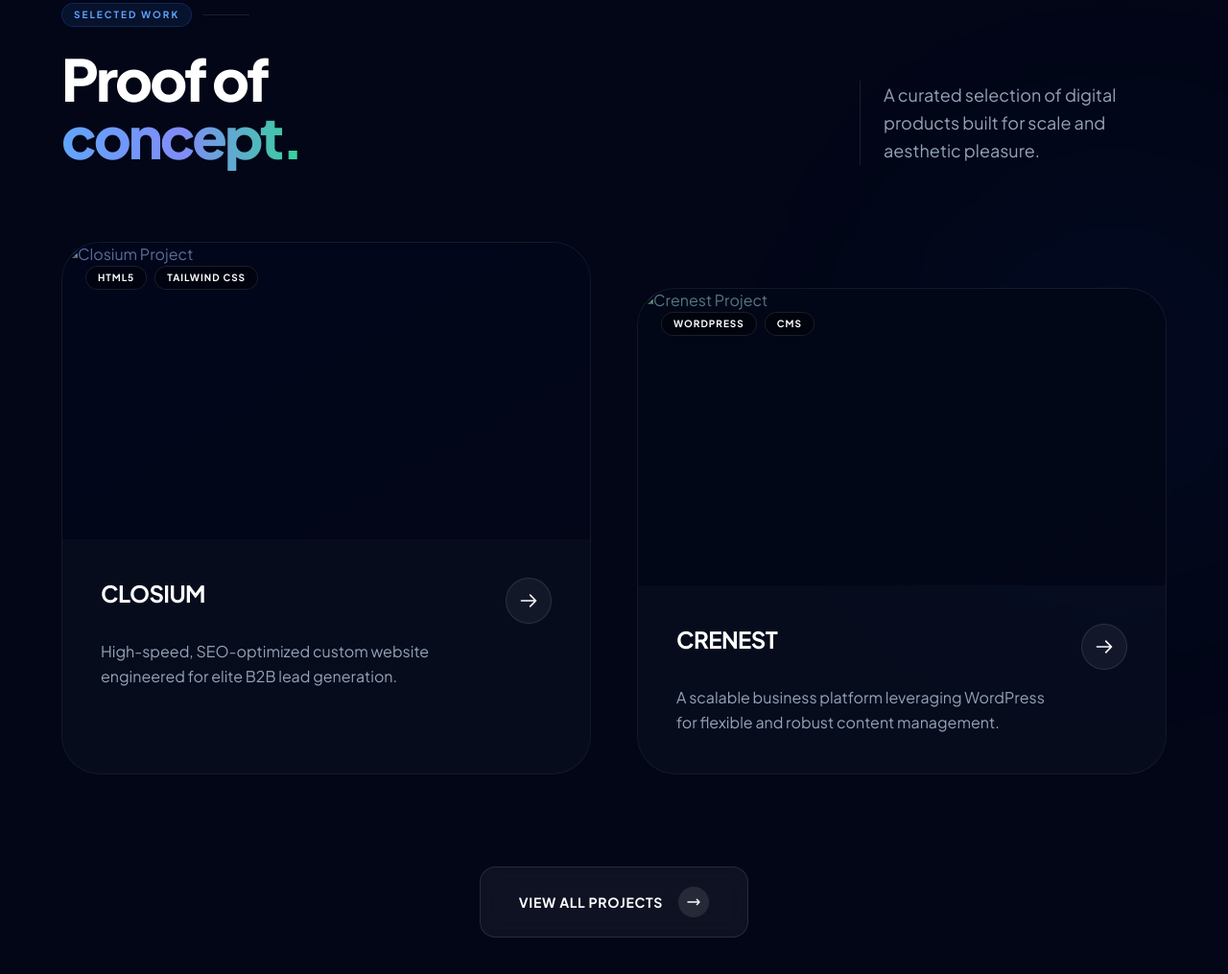
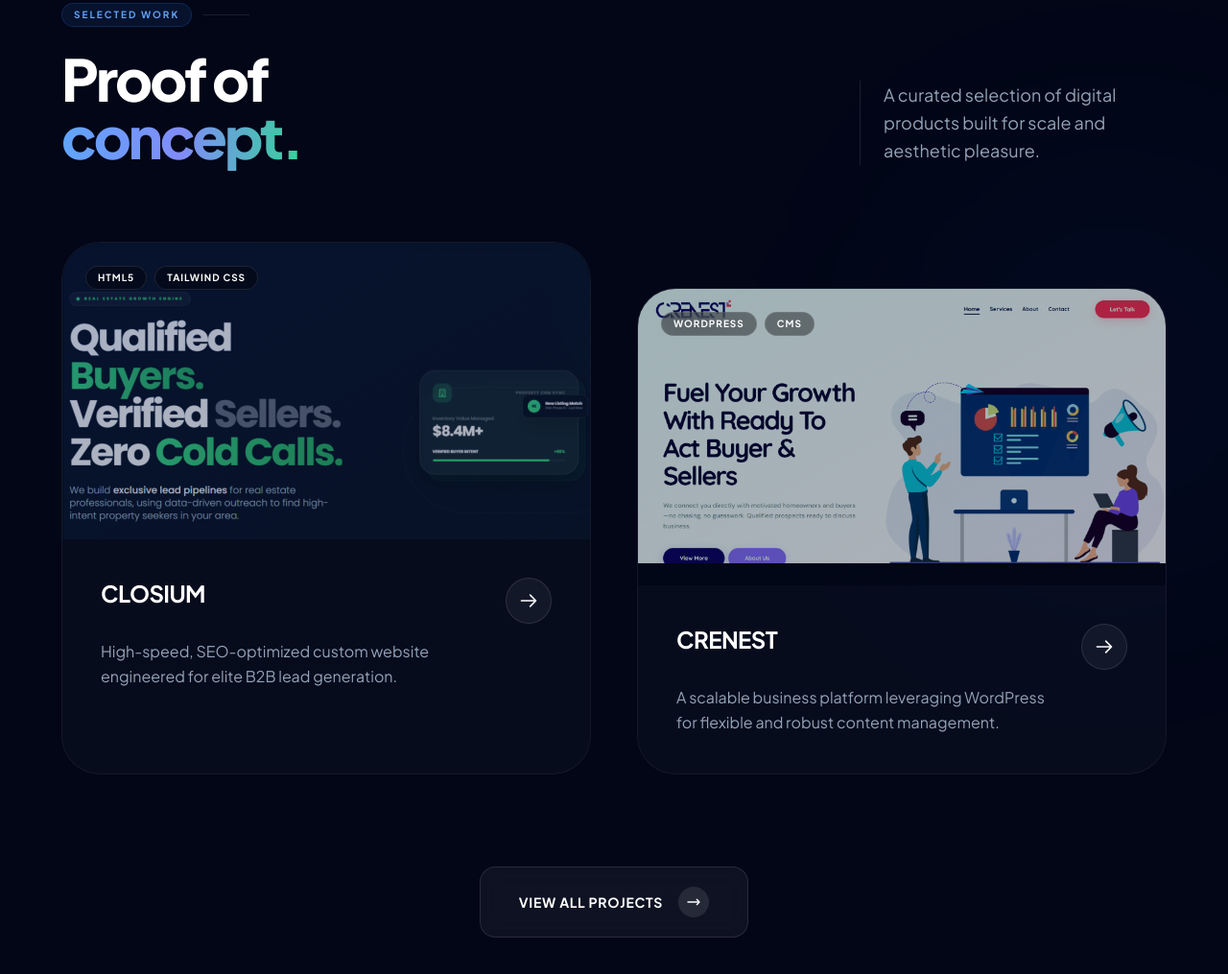
Before and after one commit to imaadildev/portfolio, a plain HTML site: page index.html in a window 1280 px wide. Shown: the part 3970-4985 px from the top of the page at 96% size. Drawn offline with nearby package versions, Linux system fonts and the light colour scheme.

Commit message:
Update index.html

```diff
--- a/index.html
+++ b/index.html
@@ -406,7 +406,7 @@
             <div class="group relative rounded-[2.5rem] bg-slate-900/40 border border-white/5 overflow-hidden transition-all duration-700 hover:border-blue-500/30">
                 <div class="aspect-video w-full overflow-hidden bg-slate-950 relative">
                     <div class="absolute inset-0 bg-gradient-to-br from-blue-600/20 to-transparent mix-blend-overlay z-10"></div>
-                    <img src="images/Closium-B2B-Lead-Generation-12-28-2025_07_19_PM.png"
+                    <img src="Closium-B2B-Lead-Generation-12-28-2025_07_19_PM.png"
                          alt="Closium Project"
                          class="w-full h-full object-cover transition-transform duration-700 group-hover:scale-110 opacity-70 group-hover:opacity-100">
 
@@ -432,7 +432,7 @@
             <div class="group relative rounded-[2.5rem] bg-slate-900/40 border border-white/5 overflow-hidden transition-all duration-700 hover:border-emerald-500/30 md:mt-12">
                 <div class="aspect-video w-full overflow-hidden bg-slate-950 relative">
                     <div class="absolute inset-0 bg-gradient-to-br from-emerald-600/20 to-transparent mix-blend-overlay z-10"></div>
-                    <img src="images/Home-Crenest-01-08-2026_10_55_PM.png"
+                    <img src="Home-Crenest-01-08-2026_10_55_PM.png"
                          alt="Crenest Project"
                          class="w-full h-full object-cover transition-transform duration-700 group-hover:scale-110 opacity-70 group-hover:opacity-100">
 
```
